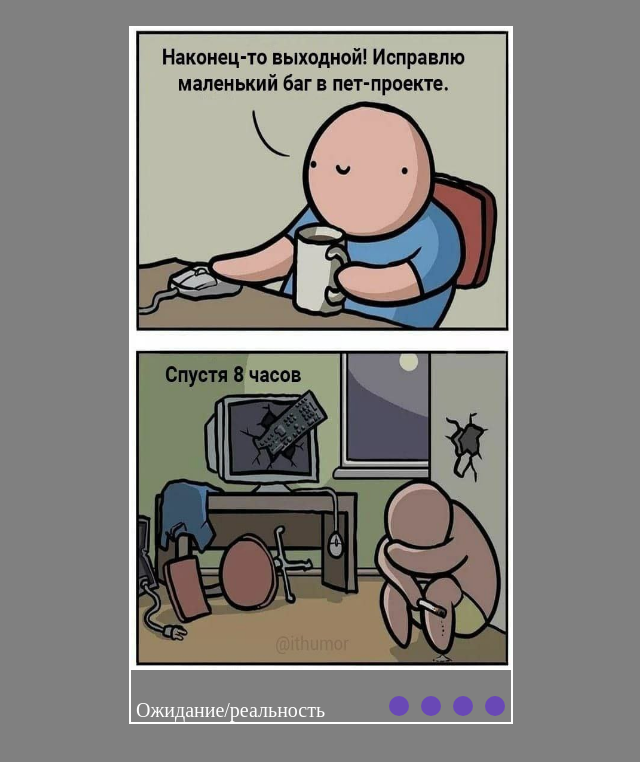
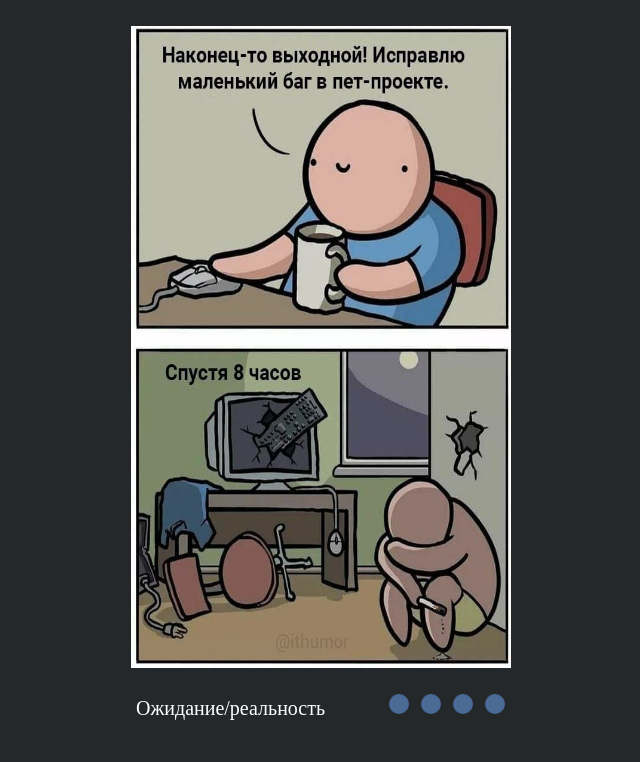
Before and after one commit to Evgen-pro/cssMemeSlider, a plain HTML site: page cssMemeSlider/index.html in a window 1280 px wide. Shown: the whole page, without its empty margins (319-959 px from the left). Drawn offline with Linux system fonts and the light colour scheme.

Commit message:
refactor: change structure of the (Sun, Sep 17, 2023 10:39:50 PM)

```diff
--- a/cssMemeSlider/style.css
+++ b/cssMemeSlider/style.css
@@ -4,7 +4,7 @@
 }
 
 body {
-	background-color: grey;
+	background-color: #25282a;
 }
 
 .slider {
@@ -13,7 +13,7 @@ body {
 	width: 80%;
 	max-width: 380px;
 	height: auto;
-	border: 2px solid white;
+	/* border: 2px solid white; */
 	overflow: hidden;
 }
 
@@ -28,8 +28,7 @@ body {
 	margin-top: 20px;
 	display: flex;
 	justify-content: flex-end;
-	left: 50%;
-	right: 0;
+	margin-bottom: 10%;
 }
 
 .content {
@@ -49,16 +48,16 @@ body {
 	width: 20px;
 	margin: 6px;
 	cursor: pointer;
-	background-color: rgb(81, 15, 235);
+	background-color: #71abff;
 	opacity: .5;
 	border-radius: 10px;
 	transition: all .4s ease;
 }
 
-.bar:checked+.bar {
+/* .bar:checked + .bar {
 	background-color: rgb(212, 52, 52);
 	opacity: 1;
-}
+} */
 
 .bar:hover {
 	background-color: #fff;
```
